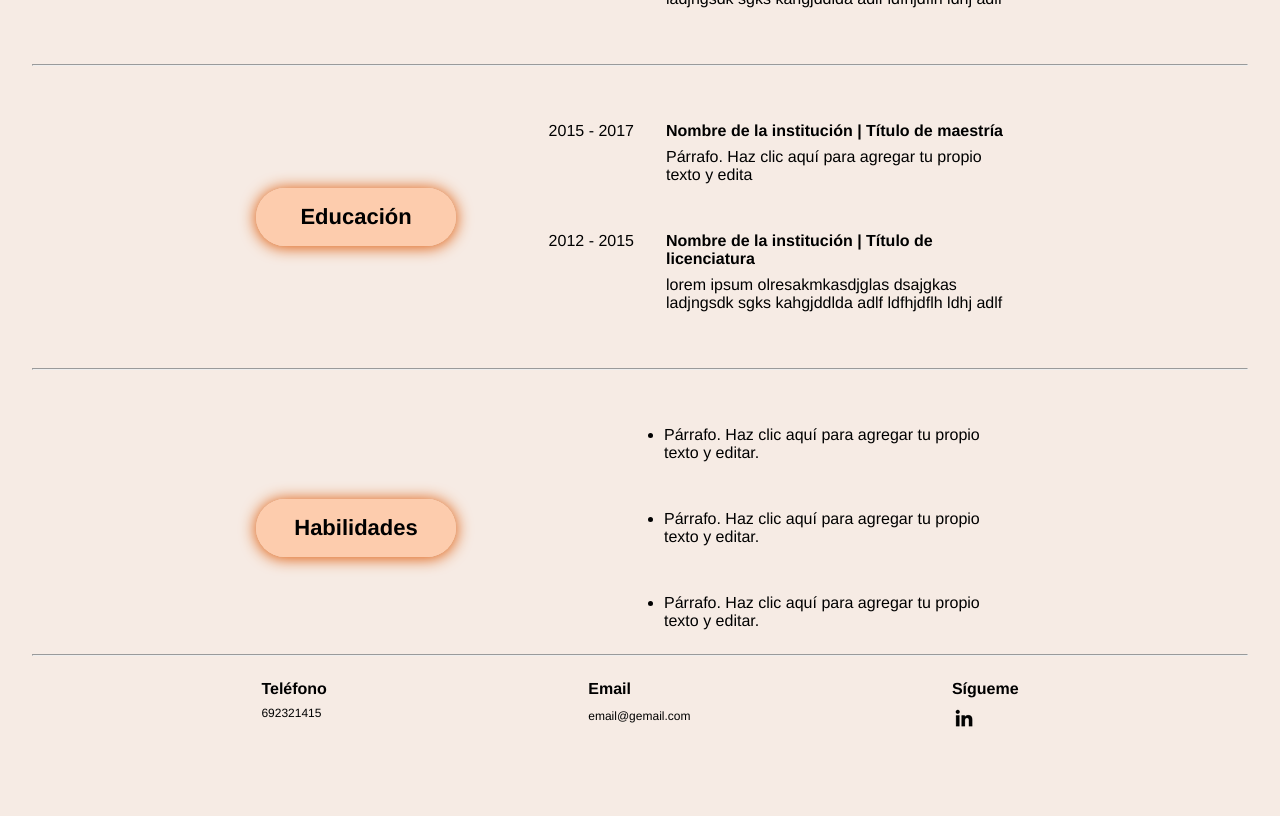
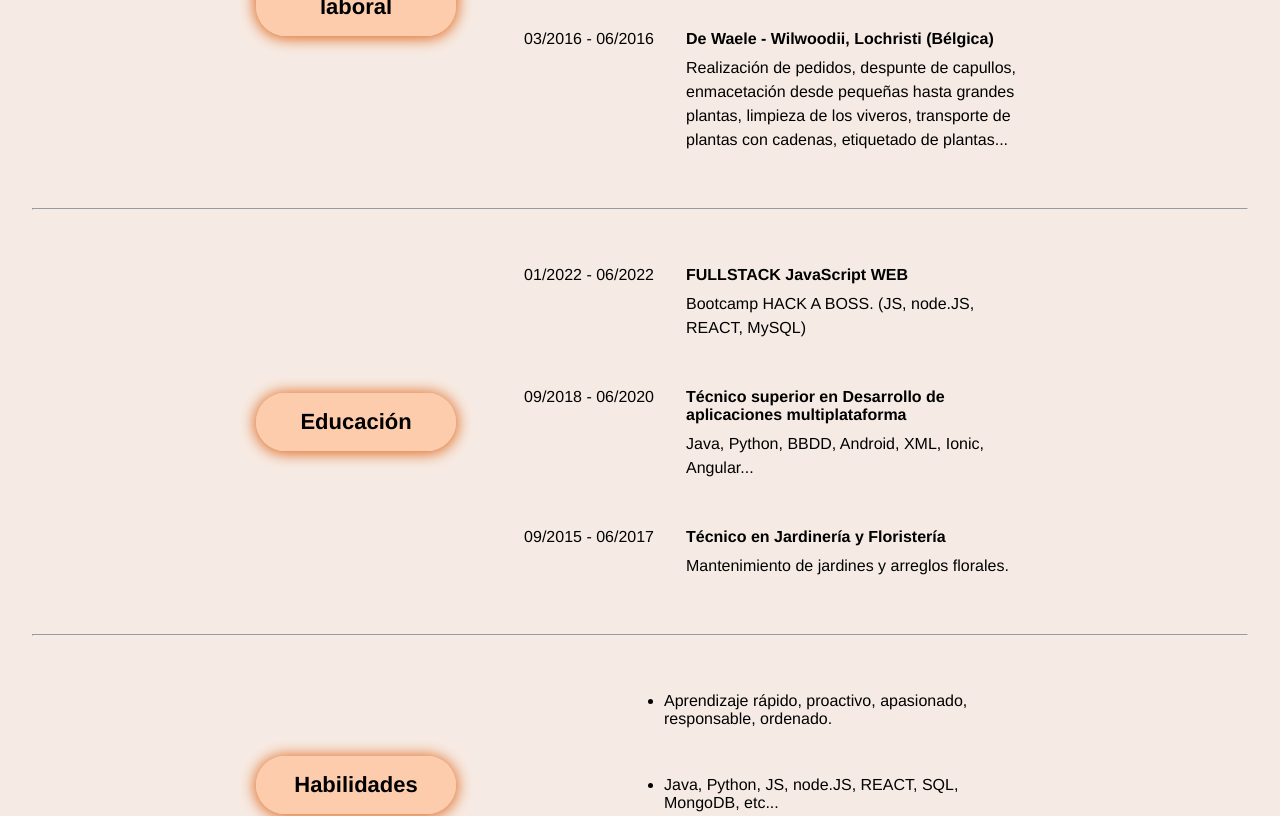
Before and after one commit to ecollazodominguez/edufolio, a React (Create React App) app: page /curriculum in a window 1280 px wide. Shown: the part 360-1176 px from the top of the page. Before the commit the page ends 1110 px from the top, so only its background shows below. Built offline with nearby package versions, Linux system fonts and the light colour scheme; a web font is replaced by a local one.

Commit message:
Added Curriculum data and some CSS fixes

```diff
--- a/src/components/ExperienceSection.css
+++ b/src/components/ExperienceSection.css
@@ -32,7 +32,7 @@ li.experience-content {
   gap: 2rem;
 }
 li.experience-content > p {
-  min-width: 110px;
+  min-width: 130px;
   text-align: right;
 }
 
@@ -45,6 +45,9 @@ article.experience-description {
 article.experience-description h4,
 article.experience-description p {
   margin-right: 0.5rem;
+}
+article.experience-description p {
+  line-height: 1.5rem;
 }
 
 @media (min-width: 1024px) {
--- a/src/components/Footer.js
+++ b/src/components/Footer.js
@@ -8,8 +8,8 @@ export const Footer = () => {
         <p>692321415</p>
       </article>
       <article className="footer-email">
-        <h4>Email</h4>
-        <a href="mailto:email@gemail.com">email@gemail.com</a>
+        <h4>Gmail</h4>
+        <a href="mailto:ecollazodominguez@gmail.com">ecollazodominguez</a>
       </article>
       <article className="footer-follow">
         <h4>Sígueme</h4>
--- a/src/components/InfoContact.js
+++ b/src/components/InfoContact.js
@@ -11,7 +11,9 @@ export const InfoContact = () => {
       </article>
       <article className="contact-email">
         <h4>Email</h4>
-        <a href="mailto:email@gemail.com">email@gemail.com</a>
+        <a href="mailto:ecollazodominguez@gmail.com">
+          ecollazodominguez@gmail.com
+        </a>
       </article>
       <article className="contact-follow">
         <h4>LinkedIn</h4>
--- a/src/components/SkillsSection.css
+++ b/src/components/SkillsSection.css
@@ -47,12 +47,12 @@ li.skills-content {
   }
 
   ul.skills-content {
-    max-width: 350px;
+    max-width: 470px;
   }
 }
 
 @media (min-width: 1930px) {
   ul.skills-content {
-    max-width: 450px;
+    max-width: 570px;
   }
 }
--- /dev/null
+++ b/src/data/curriculumData/education.json
@@ -0,0 +1,17 @@
+[
+  {
+    "date": "01/2022 - 06/2022",
+    "title": "FULLSTACK JavaScript WEB",
+    "desc": "Bootcamp HACK A BOSS. (JS, node.JS, REACT, MySQL)"
+  },
+  {
+    "date": "09/2018 - 06/2020",
+    "title": "Técnico superior en Desarrollo de aplicaciones multiplataforma",
+    "desc": "Java, Python, BBDD, Android, XML, Ionic, Angular..."
+  },
+  {
+    "date": "09/2015 - 06/2017",
+    "title": "Técnico en Jardinería y Floristería",
+    "desc": "Mantenimiento de jardines y arreglos florales."
+  }
+]
--- /dev/null
+++ b/src/data/curriculumData/jobExperience.json
@@ -0,0 +1,12 @@
+[
+  {
+    "date": "06/2020 - 12/2020",
+    "title": "Itera técnica",
+    "desc": "Desarrollo de aplicaciones y sistemas de controles a través de cámaras con IA usando Python aplicado en la industria de procesos. y I+D con electrónica para la agilización de los procesos industriales."
+  },
+  {
+    "date": "03/2016 - 06/2016",
+    "title": "De Waele - Wilwoodii, Lochristi (Bélgica)",
+    "desc": "Realización de pedidos, despunte de capullos, enmacetación desde pequeñas hasta grandes plantas, limpieza de los viveros, transporte de plantas con cadenas, etiquetado de plantas..."
+  }
+]
--- /dev/null
+++ b/src/data/curriculumData/skills.json
@@ -0,0 +1,7 @@
+[
+  {
+    "skill": "Aprendizaje rápido, proactivo, apasionado, responsable, ordenado."
+  },
+  { "skill": "Java, Python, JS, node.JS, REACT, SQL, MongoDB, etc..." },
+  { "skill": "Permiso conducir B, Inglés B2." }
+]
--- a/src/pages/Curriculum.js
+++ b/src/pages/Curriculum.js
@@ -4,38 +4,11 @@ import { Navbar } from "../components/Navbar";
 import { SkillsSection } from "../components/SkillsSection";
 
 export const Curriculum = () => {
-  const testData = [
-    {
-      date: "2020 - Presente",
-      title: "Editora",
-      desc: "Párrafo. Haz clic aquí para agregar tu propio texto y edita",
-    },
-    {
-      date: "2018 - 2020",
-      title: "Editora",
-      desc: "lorem ipsum olresakmkasdjglas dsajgkas ladjngsdk sgks kahgjddlda adlf ldfhjdflh ldhj adlf",
-    },
-  ];
+  const testData = require("../data/curriculumData/jobExperience.json");
 
-  const testData2 = [
-    {
-      date: "2015 - 2017",
-      title: "Nombre de la institución | Título de maestría",
-      desc: "Párrafo. Haz clic aquí para agregar tu propio texto y edita",
-    },
-    {
-      date: "2012 - 2015",
-      title: "Nombre de la institución | Título de licenciatura",
-      desc: "lorem ipsum olresakmkasdjglas dsajgkas ladjngsdk sgks kahgjddlda adlf ldfhjdflh ldhj adlf",
-    },
-  ];
+  const testData2 = require("../data/curriculumData/education.json");
 
-  const testData3 = [
-    { skill: "Párrafo. Haz clic aquí para agregar tu propio texto y editar." },
-    { skill: "Párrafo. Haz clic aquí para agregar tu propio texto y editar." },
-    { skill: "Párrafo. Haz clic aquí para agregar tu propio texto y editar." },
-  ];
-
+  const testData3 = require("../data/curriculumData/skills.json");
   return (
     <main className="main-curriculum">
       <Navbar />
```
